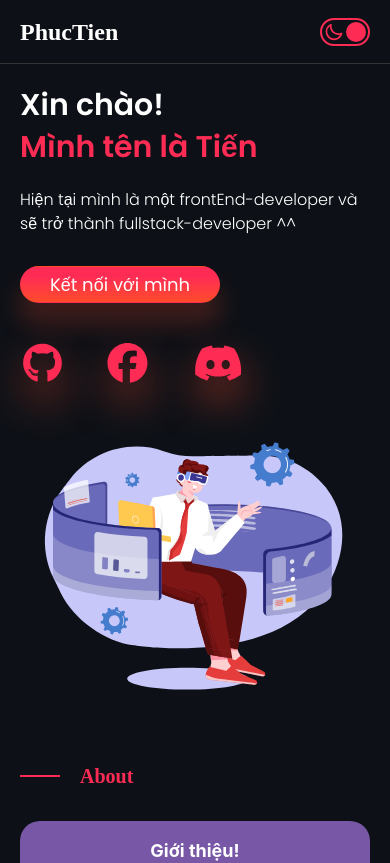
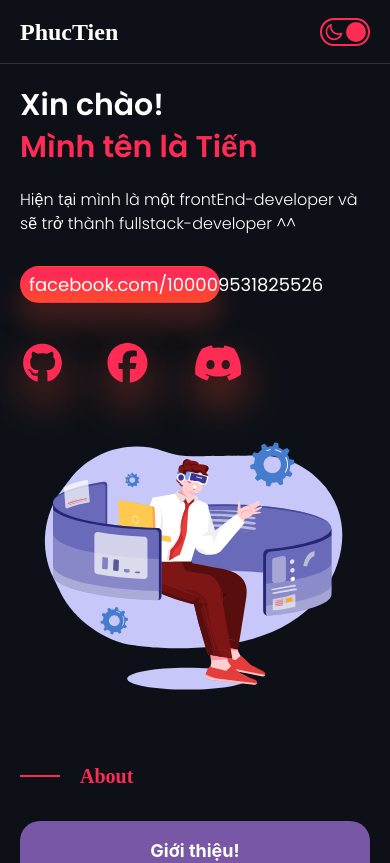
Before and after one commit to TranPhucTien/portfolio, a React (Create React App) app: page / in a window 390 px wide. Shown: the top 863 px of the page. Built offline with nearby package versions, Linux system fonts and the light colour scheme; a web font is replaced by a local one.

Commit message:
check link intro on mobile

```diff
--- a/src/components/Intro/index.jsx
+++ b/src/components/Intro/index.jsx
@@ -52,7 +52,8 @@ function Intro() {
                     href={facebookLink}
                     className={classNames(styles.button, 'button button-shadow button-border button-primary')}
                 >
-                    Kết nối với mình
+                    {/* Kết nối với mình */}
+                    {facebookLink}
                 </a>
                 <div className={cx('icons')}>
                     <a target={'_blank'} rel="noreferrer" href="https://github.com/TranPhucTien/">
```
